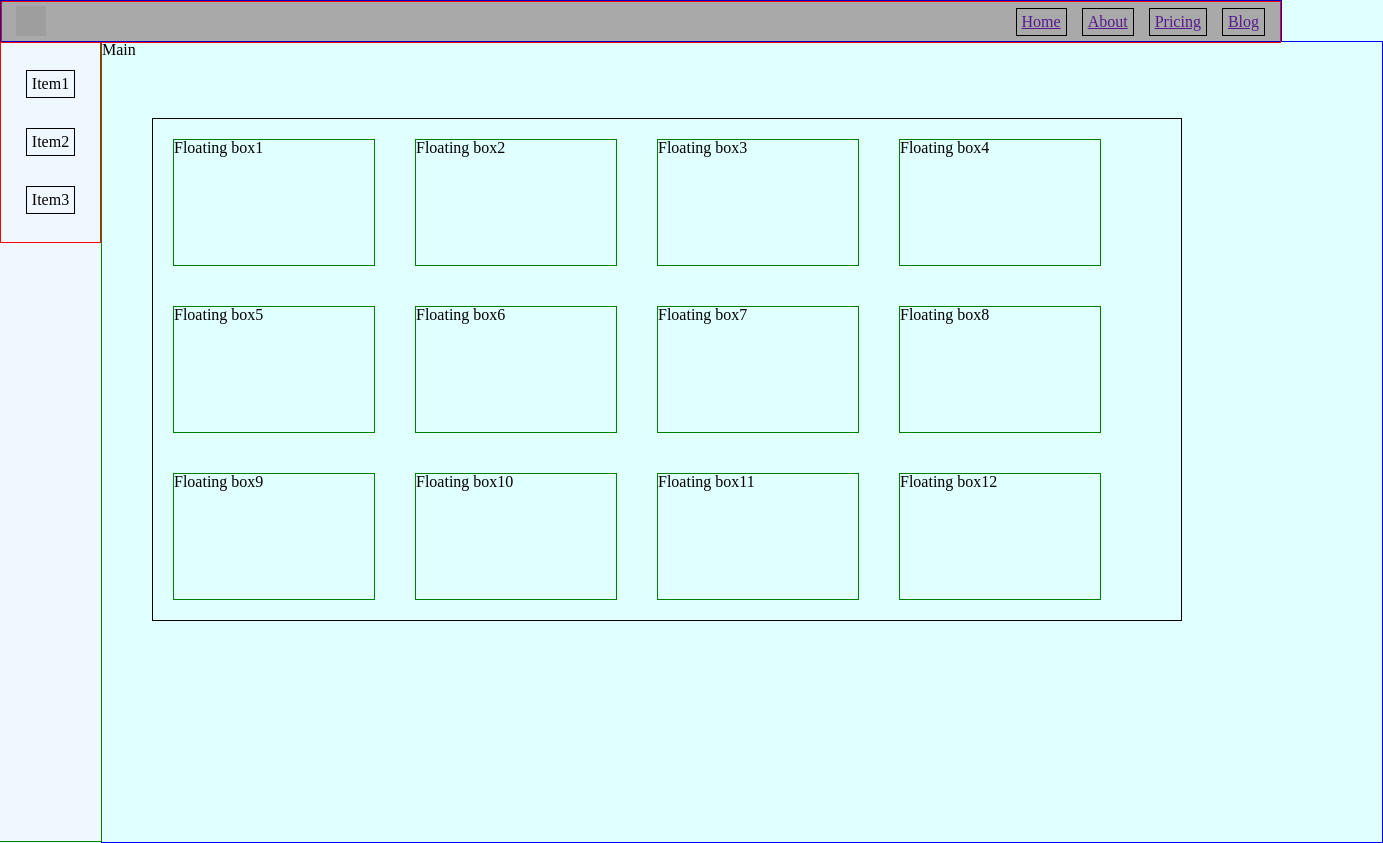
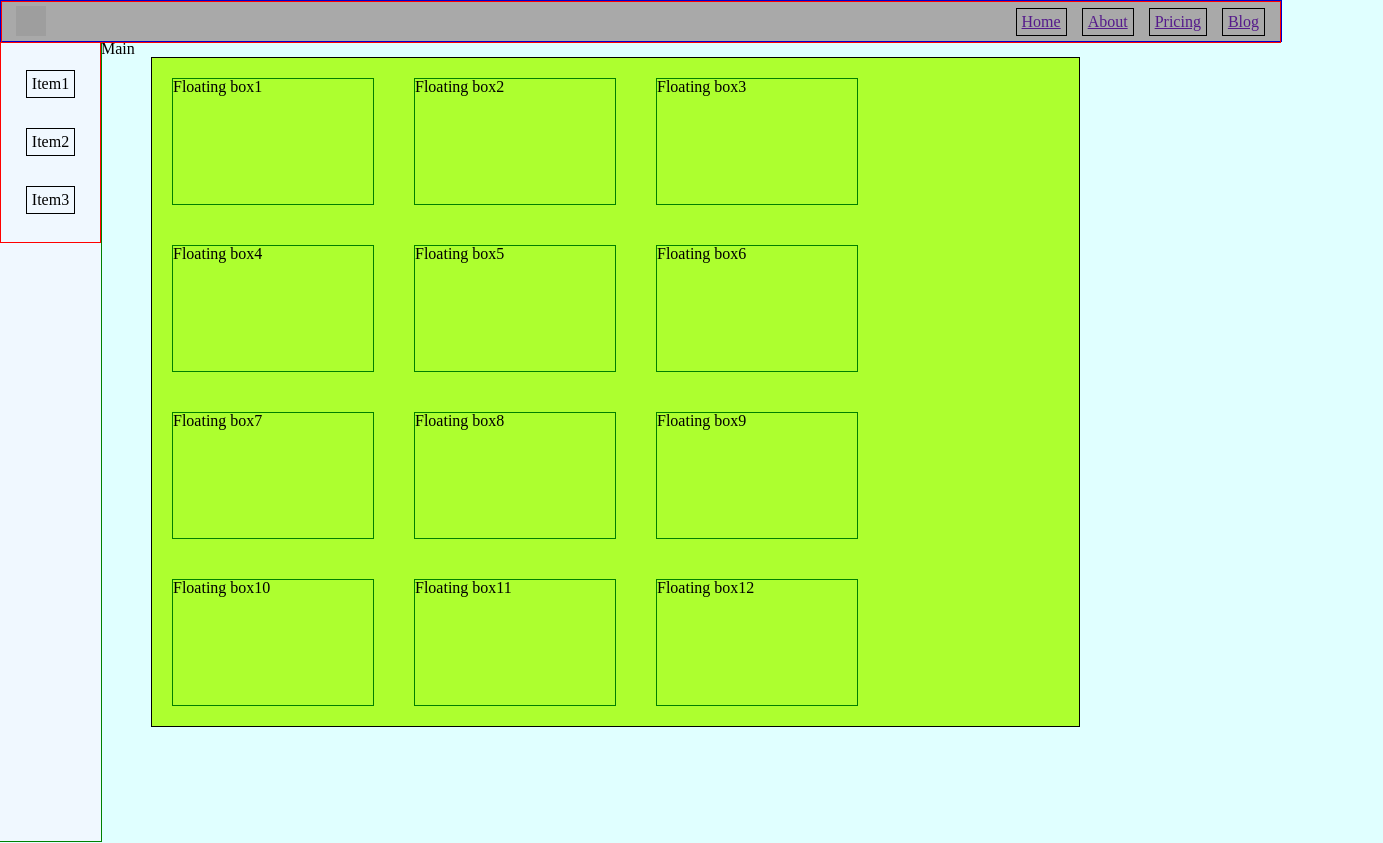
Before and after one commit to Atom88/front-end-camp, an Angular app: page / in a window 1280 px wide. Shown: the whole page, 1383 px wide, since content can reach past the window. After the commit the page ends 800 px from the top, so only its background shows below. Built offline with nearby package versions, Linux system fonts and the light colour scheme; grey boxes are pictures that could not be loaded.

Commit message:
some editting

```diff
--- a/package.json
+++ b/package.json
@@ -12,8 +12,8 @@
   },
   "private": true,
   "dependencies": {
-    "@angular/animations": "^5.2.0",
-    "@angular/common": "^5.2.0",
+    "@angular/animations": "^5.2.2",
+    "@angular/common": "^5.2.2",
     "@angular/compiler": "^5.2.2",
     "@angular/core": "^5.2.2",
     "@angular/forms": "^5.2.2",
@@ -29,7 +29,7 @@
     "@angular/cli": "1.6.5",
     "@angular/compiler-cli": "^5.2.2",
     "@angular/language-service": "^5.2.2",
-    "@types/jasmine": "^2.8.5",
+    "@types/jasmine": "^2.8.6",
     "@types/jasminewd2": "~2.0.2",
     "@types/node": "~6.0.60",
     "codelyzer": "^4.0.1",
--- a/src/app/app.component.scss
+++ b/src/app/app.component.scss
@@ -18,13 +18,10 @@ nav {
   outline: 1px solid green;
   }
 main {
-  z-index: 1;
   position: absolute;
+  margin-left: 101px;
   margin-top: 41px;
-  margin-left: 101px;
-  border: 1px solid blue;
-  height: 100%;
-  width: 100%;
+
 }
 header ul{
   height: 40px;
@@ -69,10 +66,11 @@ img {
   margin-left: 10px;
 }
 #maincont {
+  background-color: greenyellow;
   border: 1px solid black;
   margin-left: 50px;
   margin-right: 200px;
-  margin-top: 60px;
+
 
 }
 .floating-box {
--- a/src/styles.scss
+++ b/src/styles.scss
@@ -43,4 +43,5 @@ table {
 }
 body{
   background-color: lightcyan;
+  position: relative;
 }
```
Also changed, not shown: src/app/app.component.html (line endings or trailing spaces), 1 other file (tests, documents, lock files or other folders).
